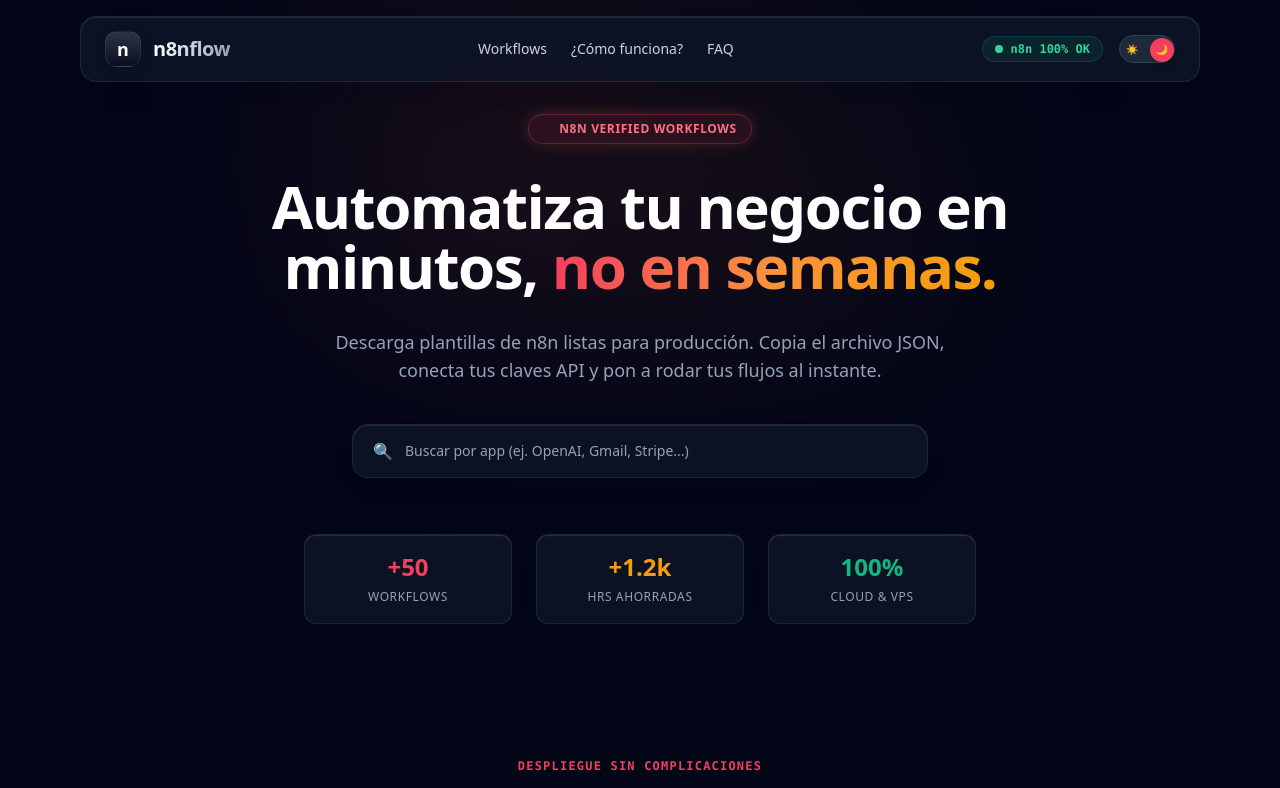
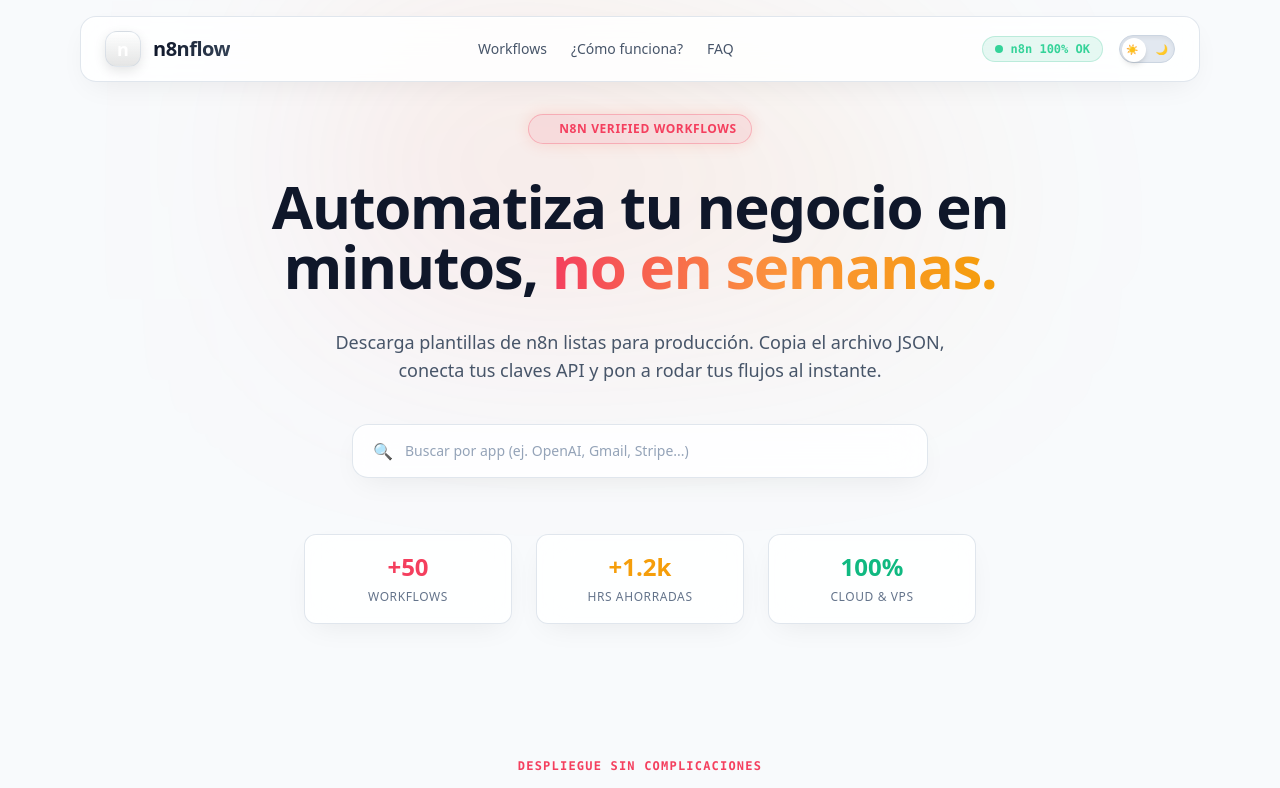
Before and after one commit to axiom-systemstech/n8nflow, a Next.js app: page / in a window 1280 px wide. Shown: the top 788 px of the page. Built offline with nearby package versions, Linux system fonts and the light colour scheme.

Commit message:
Set default theme to Light mode
Change default theme to Light mode by initializing isDark to false.

```diff
--- a/src/components/AudioThemeSwitch.tsx
+++ b/src/components/AudioThemeSwitch.tsx
@@ -3,7 +3,8 @@
 import { useState, useEffect } from 'react';
 
 export default function AudioThemeSwitch() {
-  const [isDark, setIsDark] = useState(true);
+  // Inicializamos en false para Modo Claro por defecto
+  const [isDark, setIsDark] = useState(false);
 
   useEffect(() => {
     const root = document.documentElement;
```
